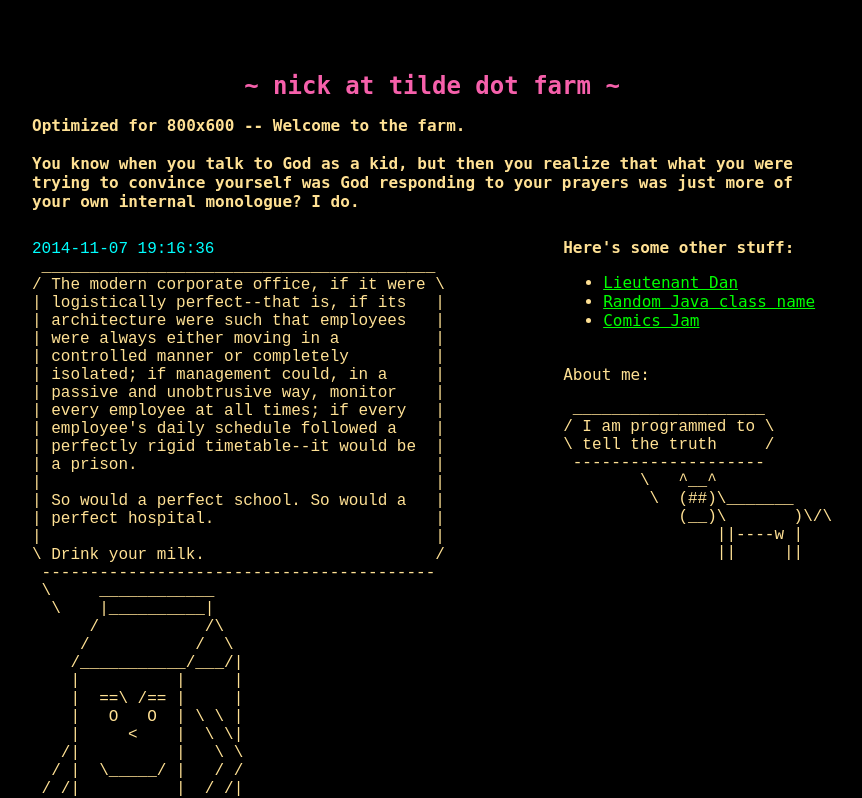
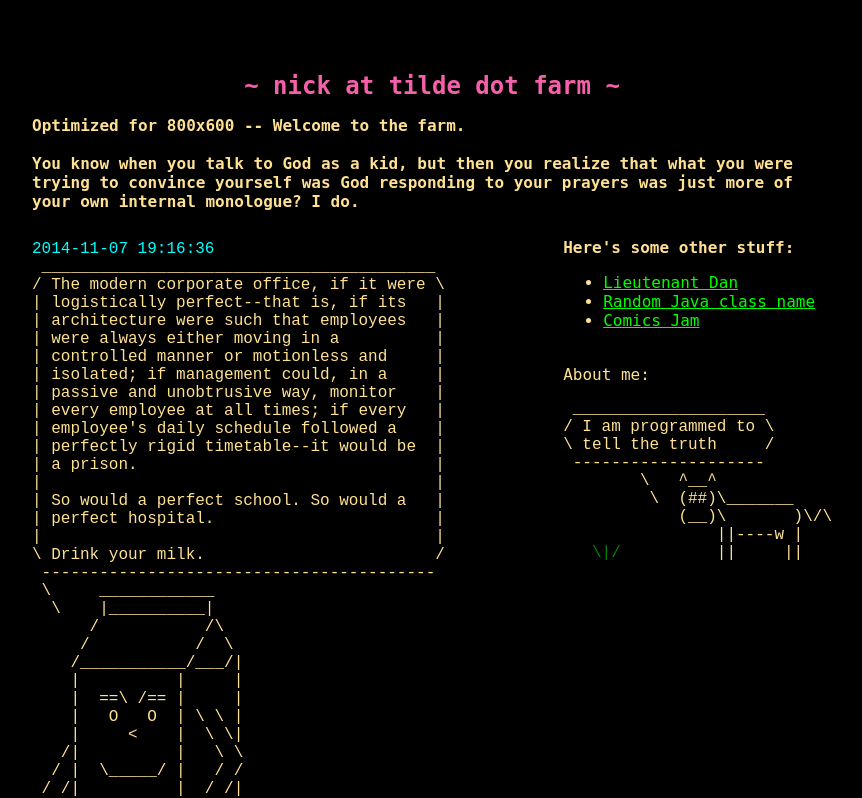
Before and after one commit to nmyk/cowsay-blog, a plain HTML site: page public_html/index.html in a window 1280 px wide. Shown: the top 798 px of the page, without its empty margins (40-902 px from the left). Drawn offline with Linux system fonts and the light colour scheme.

Commit message:
added grass to cowtemplate

```diff
--- a/public_html/index.html
+++ b/public_html/index.html
@@ -32,7 +32,7 @@
 | logistically perfect--that is, if its   |
 | architecture were such that employees   |
 | were always either moving in a          |
-| controlled manner or completely         |
+| controlled manner or motionless and     |
 | isolated; if management could, in a     |
 | passive and unobtrusive way, monitor    |
 | every employee at all times; if every   |
@@ -130,7 +130,7 @@
          \  (##)\_______
             (__)\       )\/\
                 ||----w |
-                ||     ||
+   <font color=green>\|/</font>          ||     ||
              </pre>
         </div>
   </body>
```
Also changed, not shown: cowtemplate.html (+1 -1 lines).
